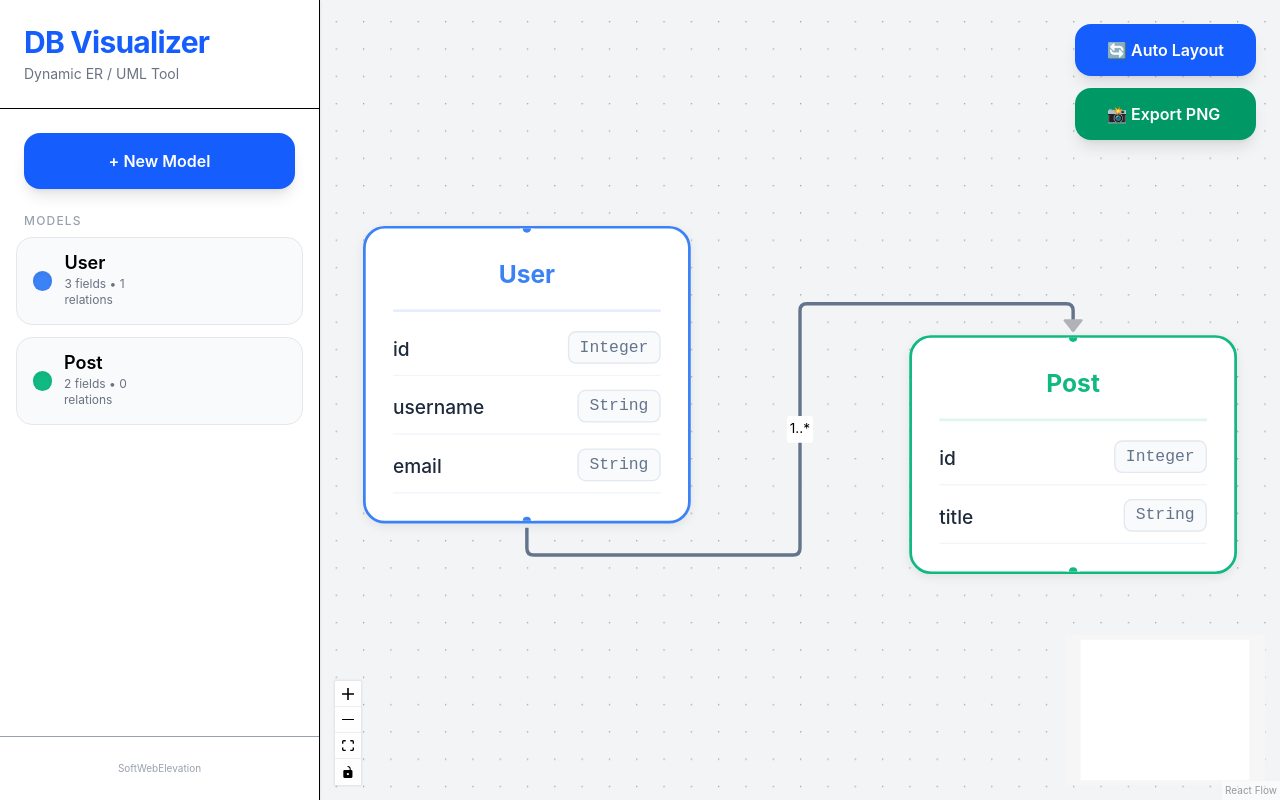
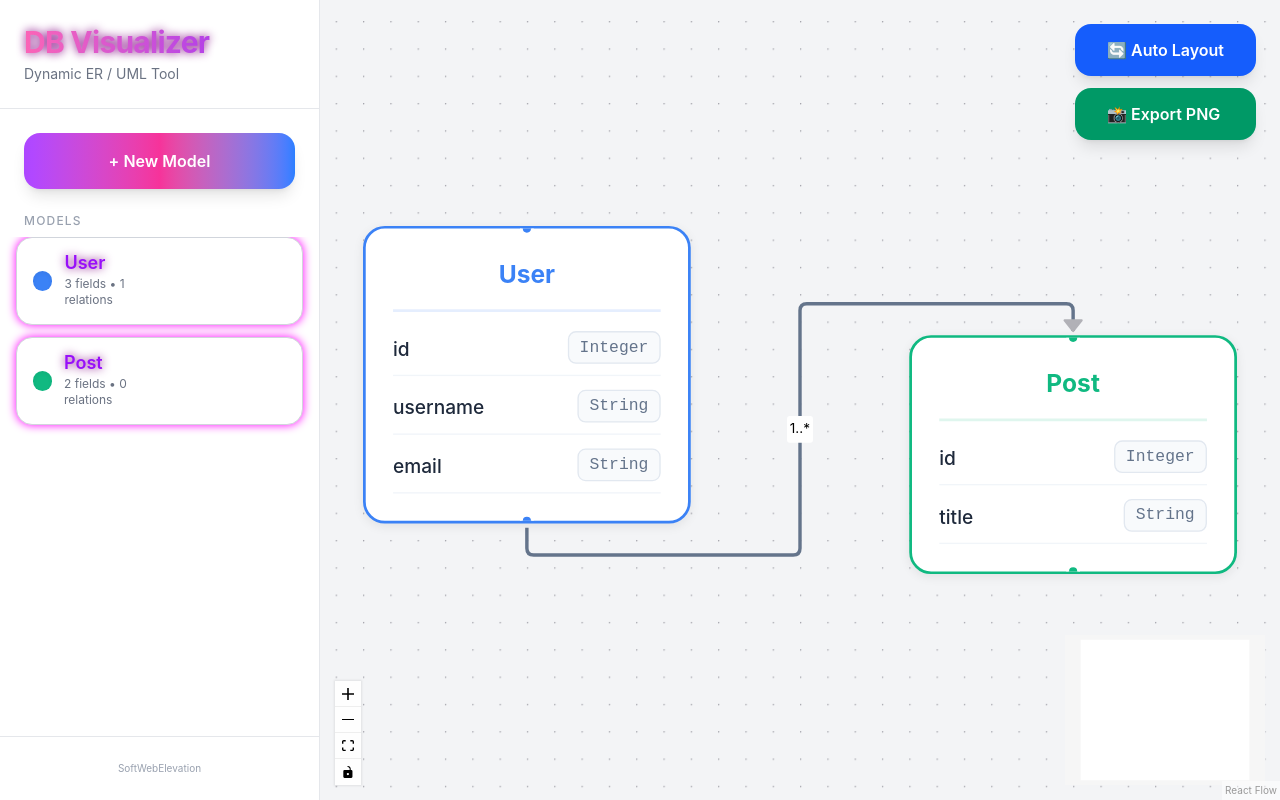
Before and after one commit to kingofdead6/DB-Visualizer, a React (Vite) app: page / in a window 1280 px wide. Built offline with nearby package versions, Linux system fonts and the light colour scheme.

Commit message:
Added new features

```diff
--- a/src/components/Sidebar.jsx
+++ b/src/components/Sidebar.jsx
@@ -7,7 +7,7 @@ const Sidebar = ({ models, onAddModel, onEditModel, onDeleteModel }) => {
     <>
       {/* Mobile toggle button */}
       <button
-        className="md:hidden fixed top-4 left-4 z-50 p-3 bg-blue-600 text-white rounded-full shadow-lg"
+        className="md:hidden fixed top-4 left-4 z-50 p-3 bg-gradient-to-r from-purple-500 via-pink-500 to-blue-500 text-white rounded-full shadow-[0_0_10px_rgb(255,0,255)] hover:shadow-[0_0_20px_rgb(0,255,255)] transition-all duration-300"
         onClick={() => setIsOpen(!isOpen)}
       >
         {isOpen ? "✖" : "☰"}
@@ -15,12 +15,14 @@ const Sidebar = ({ models, onAddModel, onEditModel, onDeleteModel }) => {
 
       {/* Sidebar */}
       <div
-        className={`fixed md:relative top-0 left-0 h-full w-80 bg-white border-r shadow-sm flex flex-col overflow-hidden transform transition-transform duration-300 z-40
+        className={`fixed md:relative top-0 left-0 h-full w-80 bg-white border-r border-gray-200 flex flex-col overflow-hidden transform transition-transform duration-300 z-40
           ${isOpen ? "translate-x-0" : "-translate-x-full"} md:translate-x-0`}
       >
         {/* Header */}
-        <div className="p-6 border-b">
-          <h1 className="text-3xl font-bold text-blue-600 tracking-tight">DB Visualizer</h1>
+        <div className="p-6 border-b border-gray-200">
+          <h1 className="text-3xl font-bold text-transparent bg-clip-text bg-gradient-to-r from-pink-400 to-purple-600 drop-shadow-[0_0_5px_purple] tracking-tight">
+            DB Visualizer
+          </h1>
           <p className="text-gray-500 text-sm mt-1">Dynamic ER / UML Tool</p>
         </div>
 
@@ -28,7 +30,7 @@ const Sidebar = ({ models, onAddModel, onEditModel, onDeleteModel }) => {
         <div className="p-6">
           <button
             onClick={onAddModel}
-            className="w-full py-4 bg-blue-600 hover:bg-blue-700 text-white font-semibold rounded-2xl shadow-lg flex items-center justify-center gap-2 transition"
+            className="w-full py-4 bg-gradient-to-r from-purple-500 via-pink-500 to-blue-500 text-white font-semibold rounded-2xl shadow-lg hover:shadow-[0_0_20px_rgb(255,0,255)] transition-all flex items-center justify-center gap-2"
           >
             + New Model
           </button>
@@ -48,16 +50,18 @@ const Sidebar = ({ models, onAddModel, onEditModel, onDeleteModel }) => {
             models.map((model) => (
               <div
                 key={model.id}
-                className="group bg-gray-50 border border-gray-200 hover:border-blue-300 rounded-2xl p-4 transition-all"
+                className="group bg-white border border-gray-300 hover:border-pink-500 rounded-2xl p-4 transition-all shadow-[0_0_10px_rgb(255,0,255)] hover:shadow-[0_0_20px_rgb(255,0,255)]"
               >
                 <div className="flex justify-between items-start">
                   <div className="flex items-center gap-3">
                     <div
                       className="w-5 h-5 rounded-full shadow-inner"
-                      style={{ backgroundColor: model.color || "#3b82f6" }}
+                      style={{ backgroundColor: model.color || "#8b5cf6" }}
                     />
                     <div>
-                      <div className="font-semibold text-lg leading-none">{model.name}</div>
+                      <div className="font-semibold text-lg text-purple-600 drop-shadow-[0_0_5px_purple] leading-none">
+                        {model.name}
+                      </div>
                       <div className="text-xs text-gray-500 mt-1">
                         {model.fields.length} fields • {model.relations.length} relations
                       </div>
@@ -66,13 +70,13 @@ const Sidebar = ({ models, onAddModel, onEditModel, onDeleteModel }) => {
                   <div className="flex gap-1 opacity-0 group-hover:opacity-100 transition">
                     <button
                       onClick={() => onEditModel(model.id)}
-                      className="text-blue-600 hover:bg-blue-100 p-2 rounded-xl"
+                      className="text-pink-500 hover:text-pink-400 hover:bg-gray-100 p-2 rounded-xl transition-all"
                     >
                       Edit
                     </button>
                     <button
                       onClick={() => onDeleteModel(model.id)}
-                      className="text-red-500 hover:bg-red-100 p-2 rounded-xl"
+                      className="text-red-500 hover:text-red-400 hover:bg-gray-100 p-2 rounded-xl transition-all"
                     >
                       Delete
                     </button>
@@ -83,7 +87,7 @@ const Sidebar = ({ models, onAddModel, onEditModel, onDeleteModel }) => {
           )}
         </div>
 
-        <div className="p-6 text-[10px] text-gray-400 border-t text-center">
+        <div className="p-6 text-[10px] text-gray-400 border-t border-gray-200 text-center">
           SoftWebElevation
         </div>
       </div>
```
